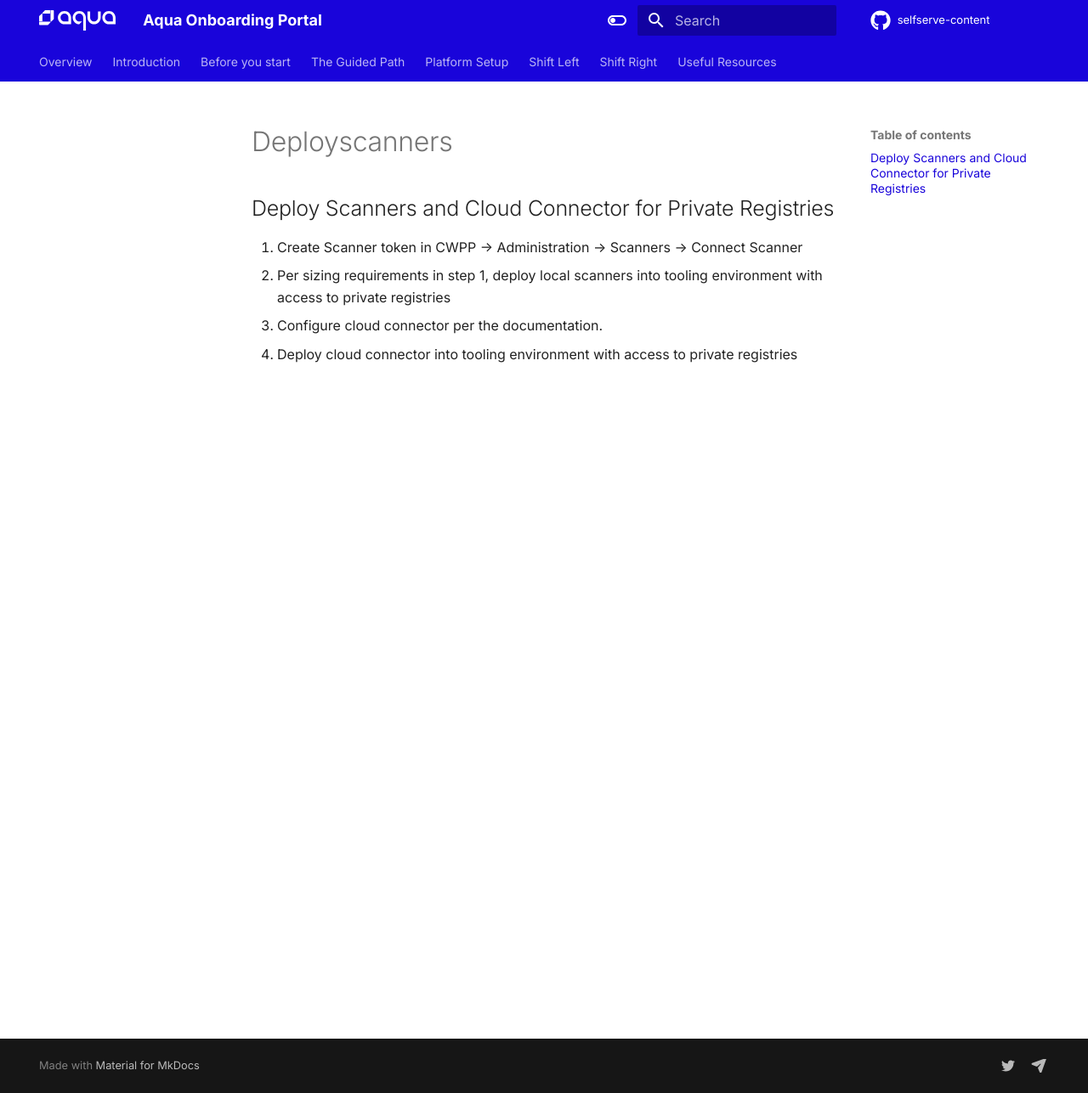
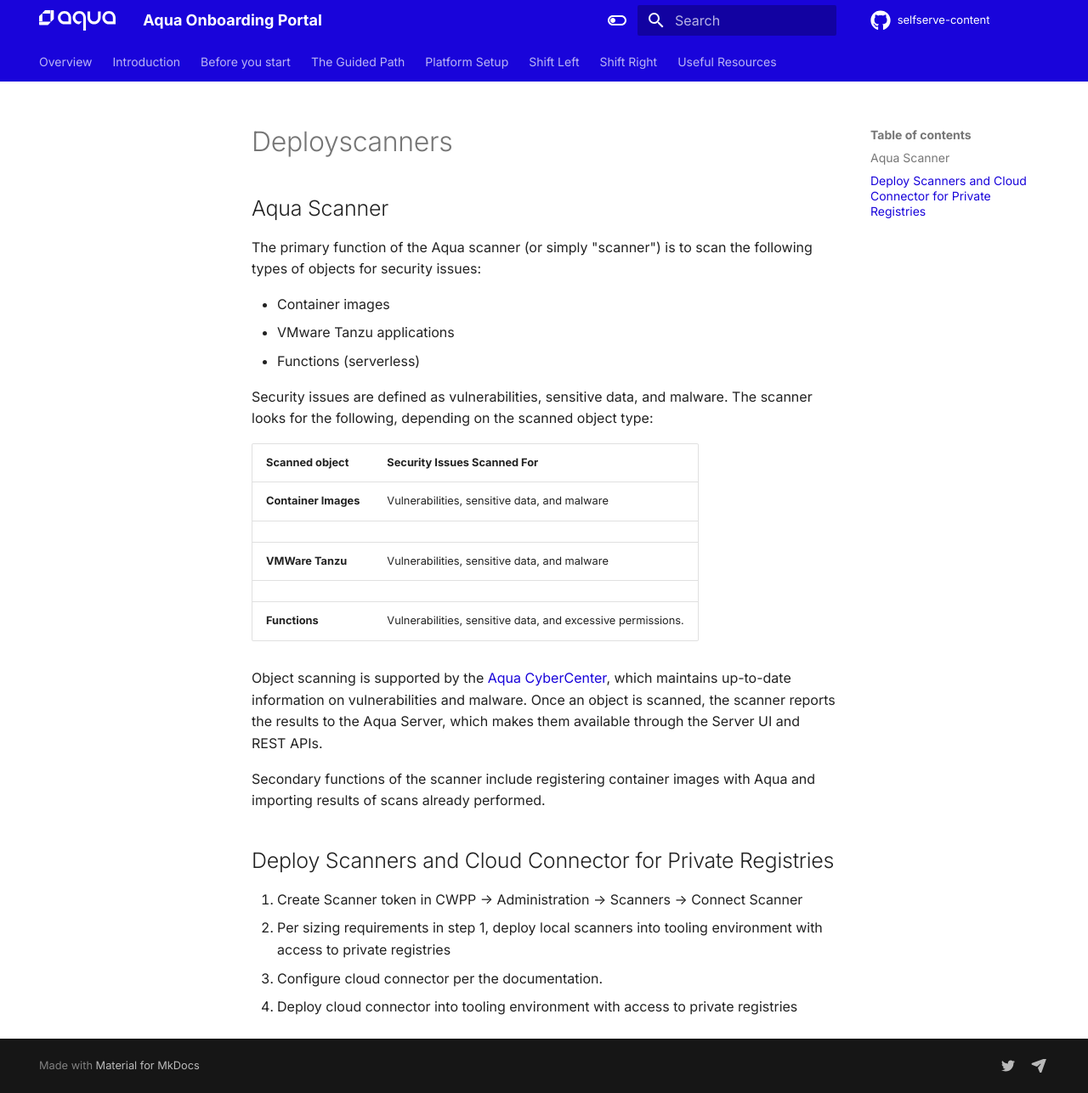
Before and after one commit to kenmccann/self-service, an MkDocs documentation site: the page built from docs/shiftleft/deployscanners.md, in a window 1280 px wide and 1287 px high. Shown: the whole window at 85% size. Built offline with MkDocs 1.6.1 and Material for MkDocs 9.7.7, drawn with Linux system fonts in a browser that asks for light colours; a script that is not in the unit is left out; comment, search, counter and statistics services are not loaded.

Commit message:
working on registry integration and scanner deployment section

```diff
--- a/docs/shiftleft/deployscanners.md
+++ b/docs/shiftleft/deployscanners.md
@@ -1,3 +1,25 @@
+## Aqua Scanner
+
+The primary function of the Aqua scanner (or simply "scanner") is to scan the following types of objects for security issues:
+
+* Container images
+* VMware Tanzu applications
+* Functions (serverless)
+
+Security issues are defined as vulnerabilities, sensitive data, and malware. The scanner looks for the following, depending on the scanned object type:
+
+| **Scanned object**   | **Security Issues Scanned For**                             |
+|                      |                                                             |
+| **Container Images** | Vulnerabilities, sensitive data, and malware                |
+|                      |                                                             |
+| **VMWare Tanzu**     | Vulnerabilities, sensitive data, and malware                |
+|                      |                                                             |
+| **Functions**        | Vulnerabilities, sensitive data, and excessive permissions. |
+
+Object scanning is supported by the [Aqua CyberCenter](https://docs.aquasec.com/v2022.4/platform/aqua-cybercenter/cybercenter-description/), which maintains up-to-date information on vulnerabilities and malware. Once an object is scanned, the scanner reports the results to the Aqua Server, which makes them available through the Server UI and REST APIs.
+
+Secondary functions of the scanner include registering container images with Aqua and importing results of scans already performed.
+
 ## Deploy Scanners and Cloud Connector for Private Registries
 1. Create Scanner token in CWPP -> Administration -> Scanners -> Connect Scanner
 2. Per sizing requirements in step 1, deploy local scanners into tooling environment with access to private registries
--- a/mkdocs.yml
+++ b/mkdocs.yml
@@ -60,10 +60,7 @@ nav:
   - Platform Setup:
     - 'Initial Platform Setup': setup/index.md
   - Shift Left:
-    #- shiftleft/index.md
-    #- 'Introduction to Aqua Shift Left': 'shiftleft/shiftleftintro.md'
     - 'Introduction to Aqua Shift Left': shiftleft/Shift Left.md
-    #- 'Initial Platform Setup': 'shiftleft/shiftleftplatform.md'
     - 'Your first steps in Aqua Shift Left': 'shiftleft/initialuse.md'
   - Shift Right:
     - shiftright/index.md
```
Also changed, not shown: docs/shiftleft/initialuse.md (+8 -10 lines), docs/shiftleft/integrateregistries.md (+11 -3 lines).
